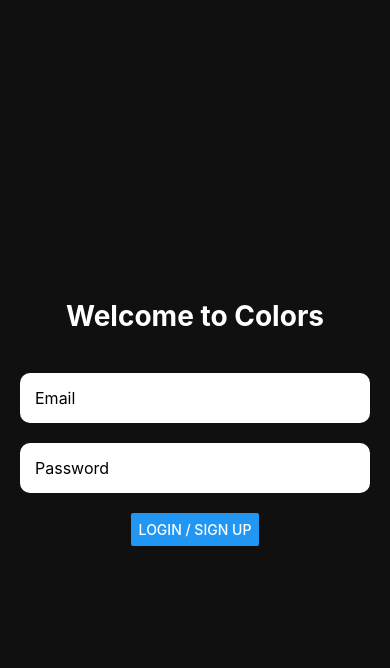
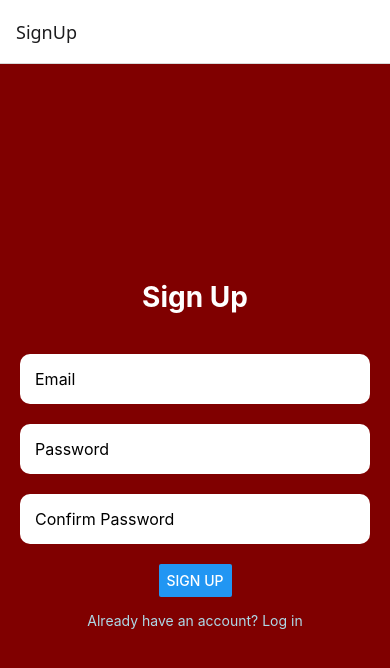
Before and after one commit to Edison-Tong/colors-game, a React Native app: screen /SignUp in a window 390 px wide. Shown: the top 668 px of the page. Built offline with nearby package versions, Linux system fonts and the light colour scheme; what react-native would draw is missing.

Commit message:
can sign up or log in on different pages

```diff
--- a/App.js
+++ b/App.js
@@ -1,13 +1,41 @@
-import React, { useState } from "react";
+// import React, { useState } from "react";
+// import LoginScreen from "./LoginScreen";
+// import SignUpScreen from "./SignUpScreen";
+// import MainGame from "./MainGame";
+
+// export default function App() {
+//   const [user, setUser] = useState(null);
+//   const [screen, setScreen] = useState("signup"); // can be "signup" or "login"
+
+//   if (!user) {
+//     if (screen === "signup") {
+//       return <SignUpScreen onSwitch={() => setScreen("login")} onLogin={setUser} />;
+//     } else {
+//       return <LoginScreen onSwitch={() => setScreen("signup")} onLogin={setUser} />;
+//     }
+//   }
+
+//   return <MainGame user={user} />;
+// }
+
+import React from "react";
+import { NavigationContainer } from "@react-navigation/native";
+import { createNativeStackNavigator } from "@react-navigation/native-stack";
+import SignUpScreen from "./SignUpScreen";
 import LoginScreen from "./LoginScreen";
-import MainGame from "./MainGame"; // your PagerView screen
+import MainGame from "./MainGame";
+console.log("App component rendered");
+
+const Stack = createNativeStackNavigator();
 
 export default function App() {
-  const [user, setUser] = useState(null);
-
-  if (!user) {
-    return <LoginScreen onLogin={setUser} />;
-  }
-
-  return <MainGame user={user} />;
+  return (
+    <NavigationContainer>
+      <Stack.Navigator initialRouteName="SignUp">
+        <Stack.Screen name="SignUp" component={SignUpScreen} />
+        <Stack.Screen name="Login" component={LoginScreen} />
+        <Stack.Screen name="MainGame" component={MainGame} />
+      </Stack.Navigator>
+    </NavigationContainer>
+  );
 }
--- /dev/null
+++ b/AuthService.js
@@ -0,0 +1,22 @@
+// authService.js
+import { createUserWithEmailAndPassword } from "firebase/auth";
+import { doc, setDoc } from "firebase/firestore";
+import { auth, db } from "./firebase"; // this now works correctly
+
+export const signUp = async (email, password) => {
+  try {
+    const userCredential = await createUserWithEmailAndPassword(auth, email, password);
+    const user = userCredential.user;
+
+    await setDoc(doc(db, "users", user.uid), {
+      email: user.email,
+      createdAt: new Date(),
+    });
+
+    console.log("User created & data saved to Firestore!");
+    return user;
+  } catch (error) {
+    console.error("Error signing up:", error.message);
+    throw error;
+  }
+};
--- a/LoginScreen.js
+++ b/LoginScreen.js
@@ -31,7 +31,7 @@ export default function LoginScreen({ onLogin }) {
 
   return (
     <View style={styles.container}>
-      <Text style={styles.title}>Welcome to Colors</Text>
+      <Text style={styles.title}>Login</Text>
       <TextInput
         style={styles.input}
         placeholder="Email"
@@ -46,13 +46,13 @@ export default function LoginScreen({ onLogin }) {
         onChangeText={setPassword}
         secureTextEntry
       />
-      <Button title="Login / Sign Up" onPress={handleLoginOrSignUp} />
+      <Button title="Login" onPress={handleLoginOrSignUp} />
     </View>
   );
 }
 
 const styles = StyleSheet.create({
-  container: { flex: 1, backgroundColor: "#101010", justifyContent: "center", alignItems: "center", padding: 20 },
+  container: { flex: 1, backgroundColor: "maroon", justifyContent: "center", alignItems: "center", padding: 20 },
   title: { fontSize: 28, fontWeight: "bold", marginBottom: 40, color: "white" },
   input: { width: "100%", backgroundColor: "#fff", padding: 15, borderRadius: 10, marginBottom: 20, fontSize: 16 },
 });
--- a/MainGame.js
+++ b/MainGame.js
@@ -3,7 +3,7 @@ import { View, Text, StyleSheet } from "react-native";
 import PagerView from "react-native-pager-view";
 import CharacterCard from "./CharacterCard";
 
-export default function App() {
+export default function MainGame() {
   const characters = [
     {
       name: "",
--- /dev/null
+++ b/SignUpScreen.js
@@ -0,0 +1,59 @@
+import React, { useState } from "react";
+import { View, Text, TextInput, Button, StyleSheet, TouchableOpacity } from "react-native";
+import { signUp } from "./AuthService";
+import { auth, db } from "./firebase";
+import { doc, setDoc } from "firebase/firestore";
+
+export default function SignUpScreen({ navigation }) {
+  const [email, setEmail] = useState("");
+  const [password, setPassword] = useState("");
+  const [confirmPassword, setConfirmPassword] = useState("");
+
+  const handleSignUp = async () => {
+    try {
+      if (password !== confirmPassword) {
+        console.error("Passwords do not match.");
+        return;
+      }
+
+      const user = await signUp(email, password);
+
+      console.log("Signed up:", user.email);
+    } catch (error) {
+      console.error("Signup Error:", error.message);
+      alert("Error signing up: " + error.message); // Display error message to the user
+    }
+  };
+
+  return (
+    <View style={styles.container}>
+      <Text style={styles.title}>Sign Up</Text>
+      <TextInput style={styles.input} placeholder="Email" onChangeText={setEmail} value={email} />
+      <TextInput
+        style={styles.input}
+        placeholder="Password"
+        secureTextEntry
+        onChangeText={setPassword}
+        value={password}
+      />
+      <TextInput
+        style={styles.input}
+        placeholder="Confirm Password"
+        secureTextEntry
+        onChangeText={setConfirmPassword}
+        value={confirmPassword}
+      />
+      <Button title="Sign Up" onPress={handleSignUp} />
+      <TouchableOpacity onPress={() => navigation.navigate("Login")}>
+        <Text style={styles.switch}>Already have an account? Log in</Text>
+      </TouchableOpacity>
+    </View>
+  );
+}
+
+const styles = StyleSheet.create({
+  container: { flex: 1, backgroundColor: "maroon", justifyContent: "center", alignItems: "center", padding: 20 },
+  title: { fontSize: 28, fontWeight: "bold", marginBottom: 40, color: "white" },
+  input: { width: "100%", backgroundColor: "#fff", padding: 15, borderRadius: 10, marginBottom: 20, fontSize: 16 },
+  switch: { color: "lightblue", marginTop: 15, textAlign: "center" },
+});
--- a/firebase.js
+++ b/firebase.js
@@ -1,6 +1,7 @@
 // firebase.js
 import { initializeApp } from "firebase/app";
 import { getAuth } from "firebase/auth";
+import { getFirestore } from "firebase/firestore";
 
 const firebaseConfig = {
   apiKey: "AIzaSyAXqPSzkpLgPohi1uupqD4gs0bkekyvh5k",
@@ -13,4 +14,7 @@ const firebaseConfig = {
 };
 
 const app = initializeApp(firebaseConfig);
-export const auth = getAuth(app);
+const auth = getAuth(app);
+const db = getFirestore(app);
+
+export { auth, db };
```
Also changed, not shown: index.js (+2 -6 lines), package.json (+9 -5 lines), 1 other file (tests, documents, lock files or other folders).
